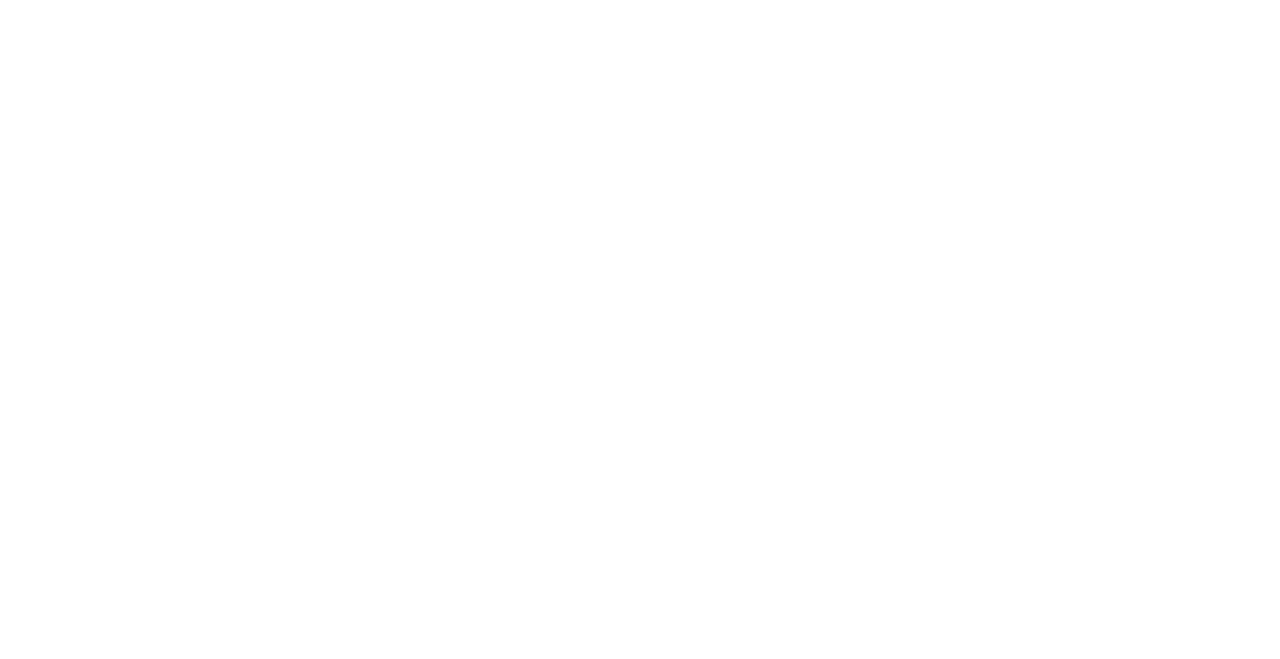
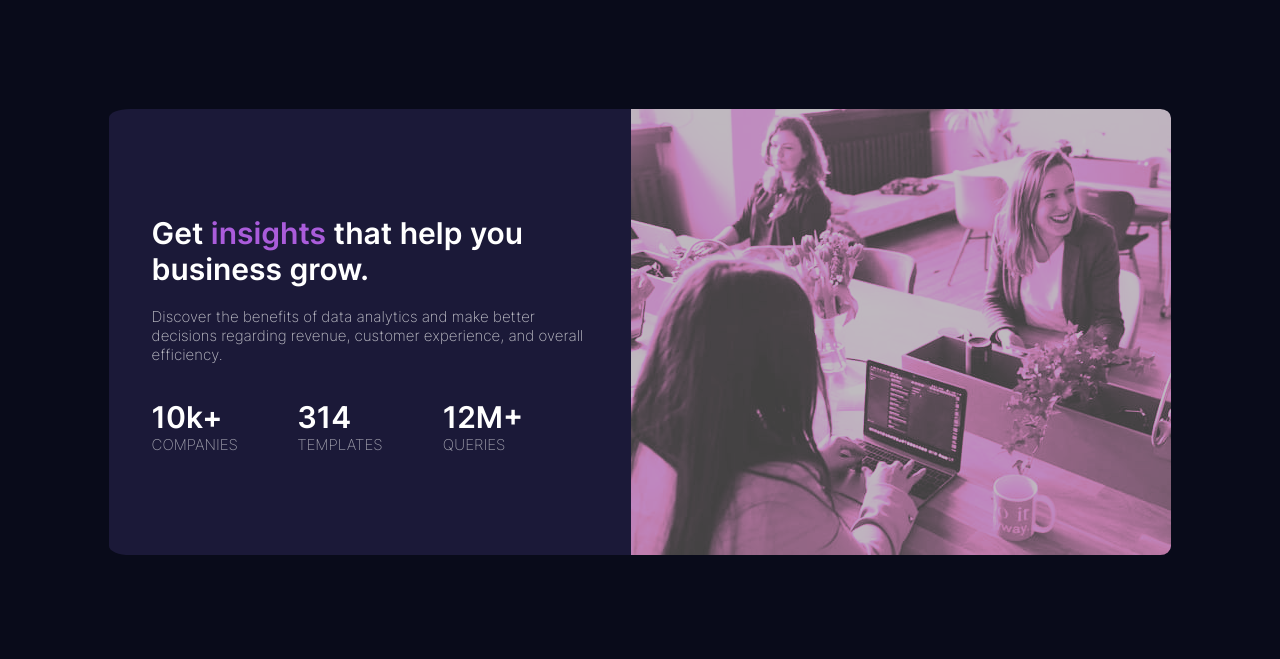
Before and after one commit to MamanGvomi/Stats-preview-card-component, a plain HTML site: page index.html in a window 1280 px wide. Drawn offline with Linux system fonts and the light colour scheme.

Commit message:
V1 : desktop

```diff
--- a/index.html
+++ b/index.html
@@ -3,9 +3,34 @@
 <head>
     <meta charset="UTF-8">
     <meta name="viewport" content="width=device-width, initial-scale=1.0">
+    <link rel="stylesheet" href="mainPage.css">
     <title>Frontend mentor</title>
 </head>
-<body>
-
+<body class="flavio">
+    <div class="mainDiv">
+        <div class="card">
+            <div class="cardElem">
+                <h1>Get <span class="accent">insights</span> that help you business grow.</h1>
+                <p class="mainParagraphe">Discover the benefits of data analytics and make better decisions regarding revenue, customer experience, and overall efficiency.</p>
+                <div class="container">
+                    <div>
+                        <h1>10k+</h1>
+                        <p class="stats">COMPANIES</p>
+                    </div>
+                    <div>
+                        <h1>314</h1>
+                        <p class="stats">TEMPLATES</p>
+                    </div>
+                    <div>
+                        <h1>12M+</h1>
+                        <p class="stats">QUERIES</p>
+                    </div>
+                </div>
+            </div>
+            <div class="cardElem imgHolder">
+                <img src="./images/image-header-desktop.jpg">
+            </div>
+        </div>
+    </div>
 </body>
 </html>
--- /dev/null
+++ b/mainPage.css
@@ -0,0 +1,80 @@
+@font-face {
+    font-family: "InterLight";
+    src: url("./static/Inter-ExtraLight.ttf");
+    }
+@font-face {
+    font-family: "InterBold";
+    src: url("./static/Inter-SemiBold.ttf");
+    }
+
+body{
+    font-size: 15px;
+    color :hsl(0, 0%, 100%);
+    font-family: 'InterLight', Arial, sans-serif;
+}
+
+.flavio{
+    background-color: hsl(233, 47%, 7%);
+    display: flex;
+    justify-content: center;
+}
+.mainDiv{
+    display: flex;
+    flex-wrap: nowrap;
+}
+
+.container{
+    display: flex;
+}
+
+.container h1{
+    margin-bottom: 0em;
+}
+.container div {
+    display: flex;
+    flex-wrap: wrap;
+    flex: 1 0 33%;
+}
+.card{
+    background-color: hsl(244, 38%, 16%);
+    display: flex;
+    flex-wrap: nowrap;
+    align-items: center;
+    margin: 8%;
+    padding: 0%;
+    border-radius: 2%;
+}
+
+.card h1{
+    color :hsl(0, 0%, 100%);
+}
+h1{
+    font-family: 'InterBold', Arial, sans-serif;
+}
+.accent{
+    color: hsl(277, 64%, 61%);
+}
+.mainParagraphe{
+    color :hsla(0, 0%, 100%, 0.75)
+}
+.stats{
+    color :hsla(0, 0%, 100%, 0.6);
+    flex: 1 1 100%;
+    margin-top: 0em;
+}
+
+.cardElem{
+    flex: 0 1 50%;
+    margin: 4%;
+}
+.cardElem img{
+    filter: sepia() hue-rotate(266deg) saturate(3) contrast(0.5);
+    border-radius: 0% 2% 2% 0%;
+    float: right;
+}
+
+.imgHolder{
+    margin: 0%;
+    display: flex;
+    justify-content: flex-end;
+}
```
Also changed, not shown: static/Inter-ExtraLight.ttf (added), static/Inter-SemiBold.ttf (added).
